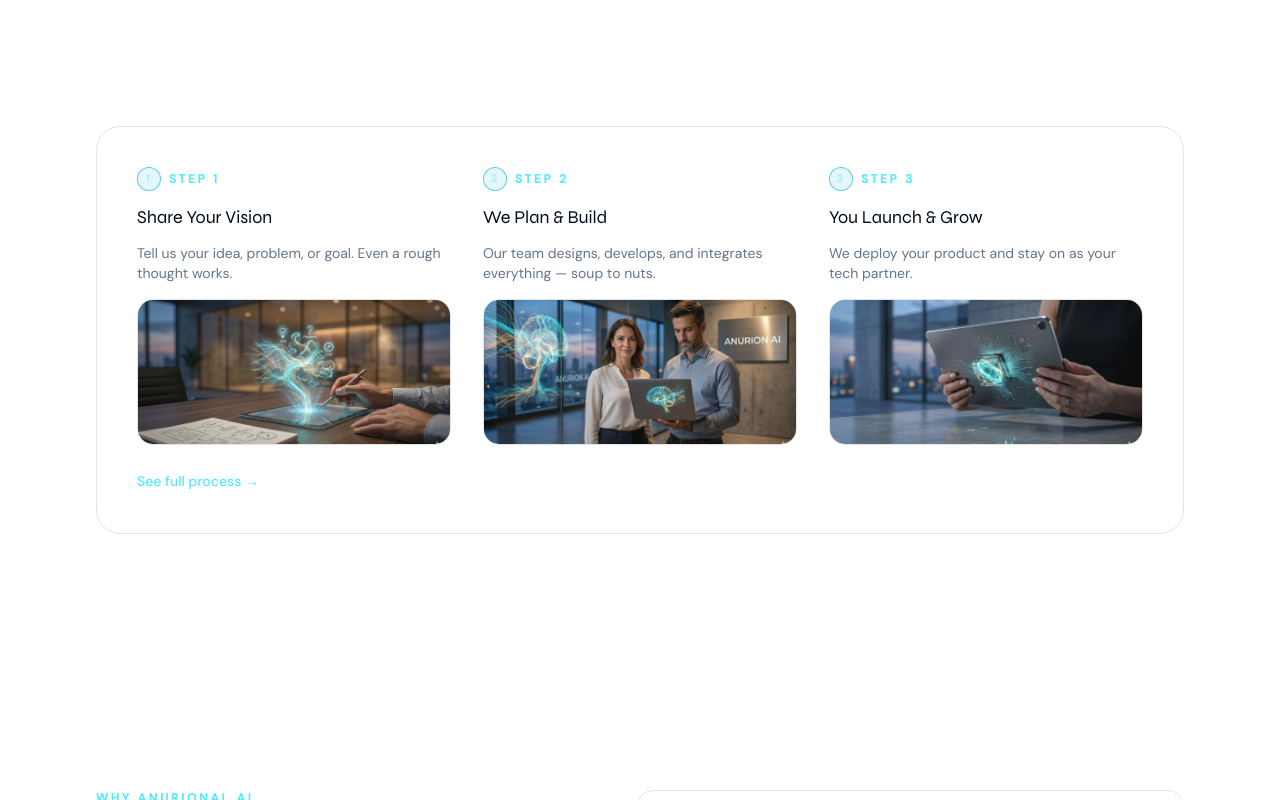
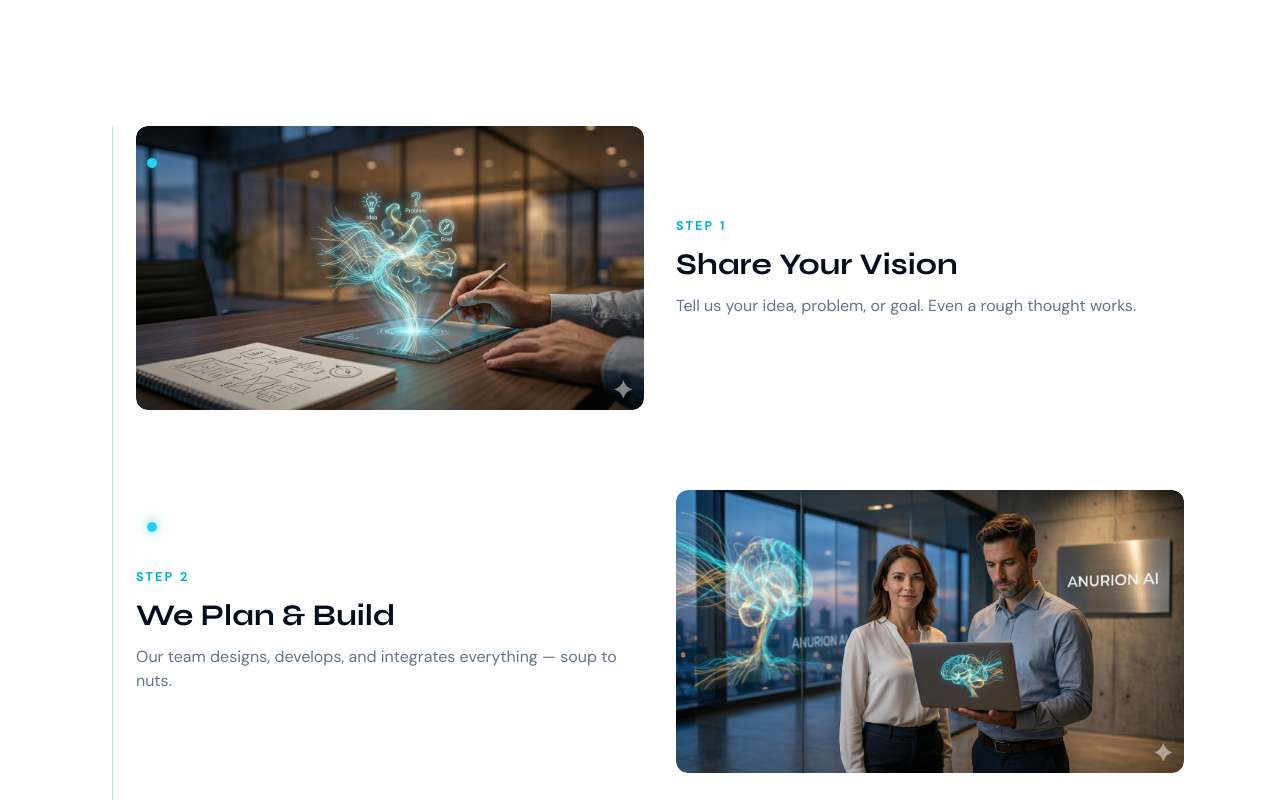
Before and after one commit to aianurion-maker/website, a Next.js app: page / in a window 1280 px wide. Shown: the part 1600-2400 px from the top of the page. Built offline with nearby package versions, Linux system fonts and the light colour scheme.

Commit message:
redesign: process section vertical alternating layout

```diff
--- a/app/page.tsx
+++ b/app/page.tsx
@@ -168,8 +168,9 @@ export default function Home() {
       {/* How it works teaser */}
       <section className="mx-auto max-w-6xl px-4 py-24 mt-16 md:px-6 lg:px-8">
         <FadeInSection>
-          <div className="rounded-3xl border border-zinc-200 bg-white px-6 py-8 sm:px-8 md:px-10 md:py-10">
-            <div className="grid gap-8 md:grid-cols-3">
+          <div className="relative pl-10">
+            <div className="pointer-events-none absolute left-4 top-0 h-full w-px bg-cyan-400/40" />
+            <div className="space-y-20">
               {[
                 {
                   title: 'Share Your Vision',
@@ -193,28 +194,35 @@ export default function Home() {
                   imageAlt: 'Launch and scale',
                 },
               ].map((step, index) => (
-                <div key={step.title} className="space-y-3">
-                  <div className="flex items-center gap-2 text-xs font-semibold uppercase tracking-[0.22em] text-cyan-300">
-                    <span className="flex h-6 w-6 items-center justify-center rounded-full border border-cyan-500/60 bg-cyan-500/10 text-[0.65rem] text-cyan-200">
-                      {index + 1}
-                    </span>
-                    Step {index + 1}
-                  </div>
-                  <h3 className="font-display text-lg text-[#040D1E]">
-                    {step.title}
-                  </h3>
-                  <p className="text-sm text-[#64748B]">{step.description}</p>
-                  {'imageSrc' in step ? (
-                    <div className="mt-4 overflow-hidden rounded-2xl border border-zinc-200 bg-[#F8F9FA]">
+                <div
+                  key={step.title}
+                  className={`relative flex flex-col gap-8 md:items-center ${
+                    index % 2 === 0 ? 'md:flex-row' : 'md:flex-row-reverse'
+                  }`}
+                >
+                  <div className="absolute left-4 top-8 h-2.5 w-2.5 -translate-x-1/2 rounded-full bg-cyan-400 shadow-[0_0_12px_rgba(0,180,216,0.6)]" />
+                  <div className="w-full md:w-1/2">
+                    <div className="overflow-hidden rounded-xl">
                       <Image
                         src={(step as { imageSrc: string }).imageSrc}
                         alt={(step as { imageAlt: string }).imageAlt}
-                        width={640}
-                        height={420}
-                        className="h-40 w-full object-cover opacity-95 md:h-36"
+                        width={1000}
+                        height={650}
+                        className="w-full rounded-xl object-cover"
                       />
                     </div>
-                  ) : null}
+                  </div>
+                  <div className="w-full md:w-1/2">
+                    <div className="text-xs font-semibold uppercase tracking-[0.22em] text-cyan-500">
+                      STEP {index + 1}
+                    </div>
+                    <h3 className="mt-3 font-display text-2xl font-bold text-[#040D1E] md:text-3xl">
+                      {step.title}
+                    </h3>
+                    <p className="mt-3 text-sm text-[#64748B] md:text-base">
+                      {step.description}
+                    </p>
+                  </div>
                 </div>
               ))}
             </div>
```
